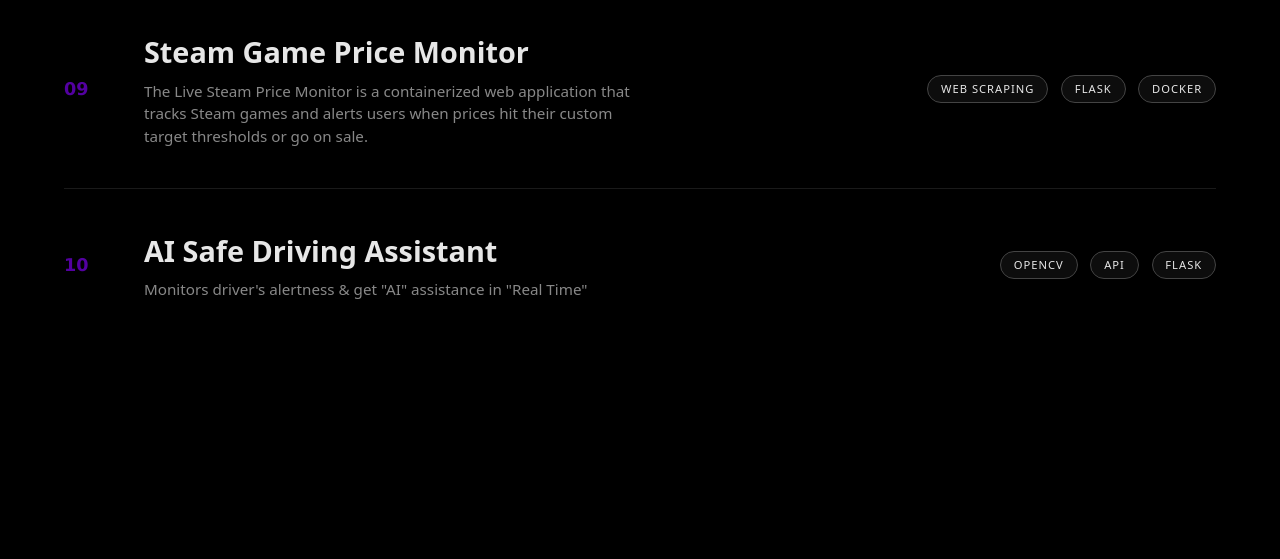
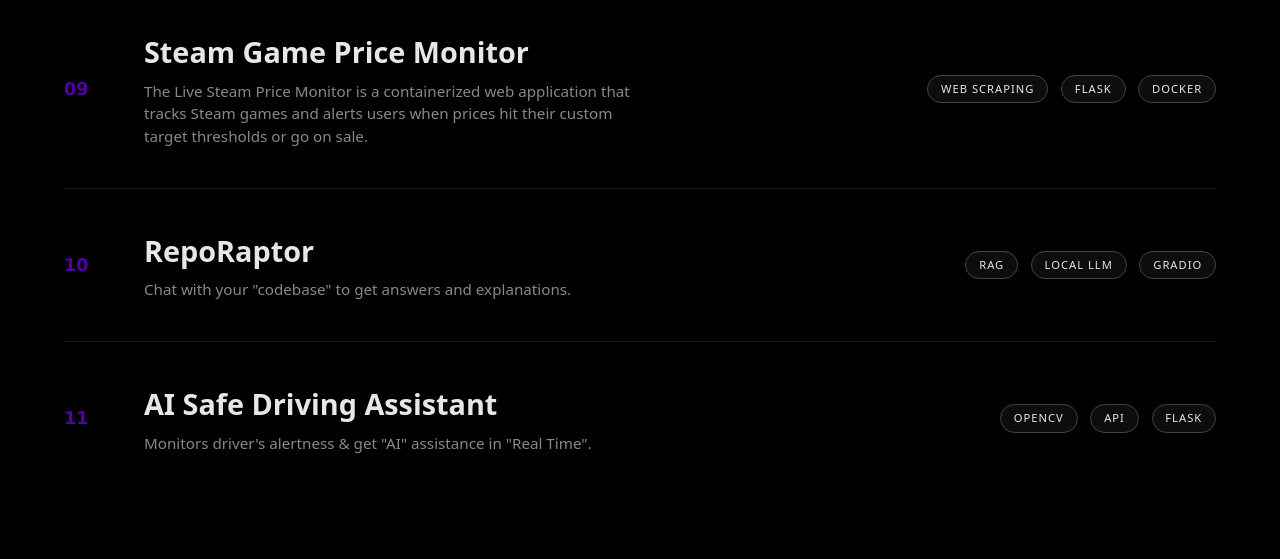
Before and after one commit to themehmi/PortFolio, a Flask app: page /projects in a window 1280 px wide. Shown: the part 1910-2469 px from the top of the page. Before the commit the page ends 2209 px from the top, so only its background shows below. Run offline with Flask 3, Linux system fonts and the light colour scheme.

Commit message:
Add RepoRaptor project and update descriptions
Updated project descriptions and added a new project link.

```diff
--- a/templates/projects.html
+++ b/templates/projects.html
@@ -353,11 +353,23 @@
                     </div>
                 </a>
 
-                <a href="https://huggingface.co/spaces/themehmi/AI-Safe-Driving-Assistant" class="project-item">
+                <a href="https://huggingface.co/spaces/themehmi/RepoRaptor" class="project-item">
                     <div class="item-num">10</div>
                     <div class="item-title">
+                        <h2>RepoRaptor</h2>
+                        <p>Chat with your "codebase" to get answers and explanations.</p>
+                    </div>
+                    <div class="item-tags">
+                        <span>RAG</span>
+                        <span>Local LLM</span>
+                        <span>Gradio</span>
+                    </div>
+
+                <a href="https://huggingface.co/spaces/themehmi/AI-Safe-Driving-Assistant" class="project-item">
+                    <div class="item-num">11</div>
+                    <div class="item-title">
                         <h2>AI Safe Driving Assistant</h2>
-                        <p>Monitors driver's alertness & get "AI" assistance in "Real Time"</p>
+                        <p>Monitors driver's alertness & get "AI" assistance in "Real Time".</p>
                     </div>
                     <div class="item-tags">
                         <span>OpenCV</span>
```
